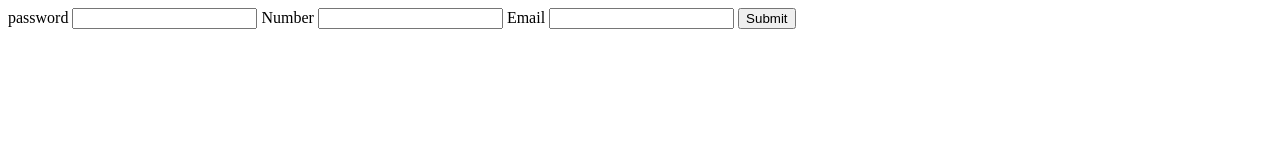
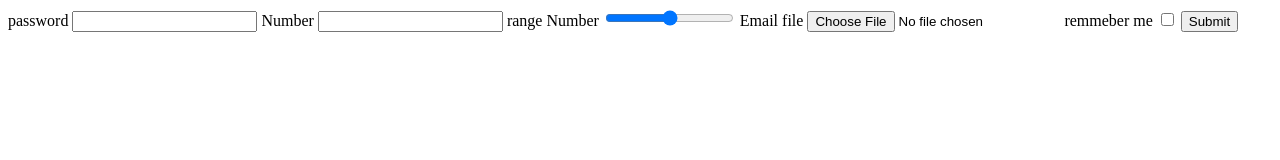
Before and after one commit to HadjiRami/HTML, a plain HTML site: page PassAndEmailAndNumber/index.html in a window 1280 px wide. Drawn offline with Linux system fonts and the light colour scheme.

Commit message:
Add form with password, email, number, range, file input, and checkbox

```diff
--- a/PassAndEmailAndNumber/index.html
+++ b/PassAndEmailAndNumber/index.html
@@ -11,8 +11,13 @@
         <input type="password">
         <label for="number" min="10" max="50" >Number</label>
         <input type="number">
+        <label for="range">range Number</label>
+        <input type="range" min="1" max="100">
         <label for="email">Email</label>
-        <input type="email">
+        <label for="file">file</label>
+        <input type="file">
+        <label for="">remmeber me</label>
+        <input type="checkbox">
         <input type="submit">
     </form>
 </body>
```
